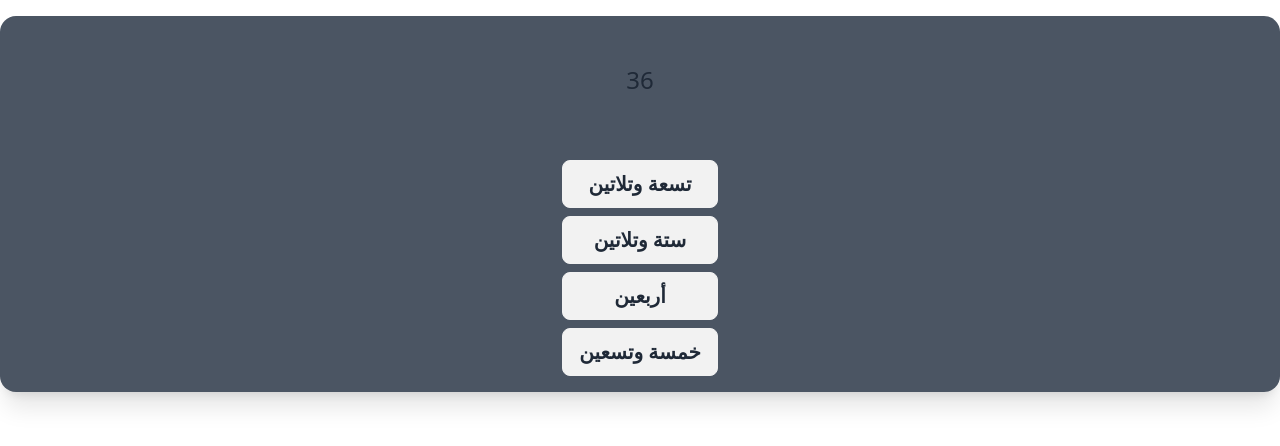
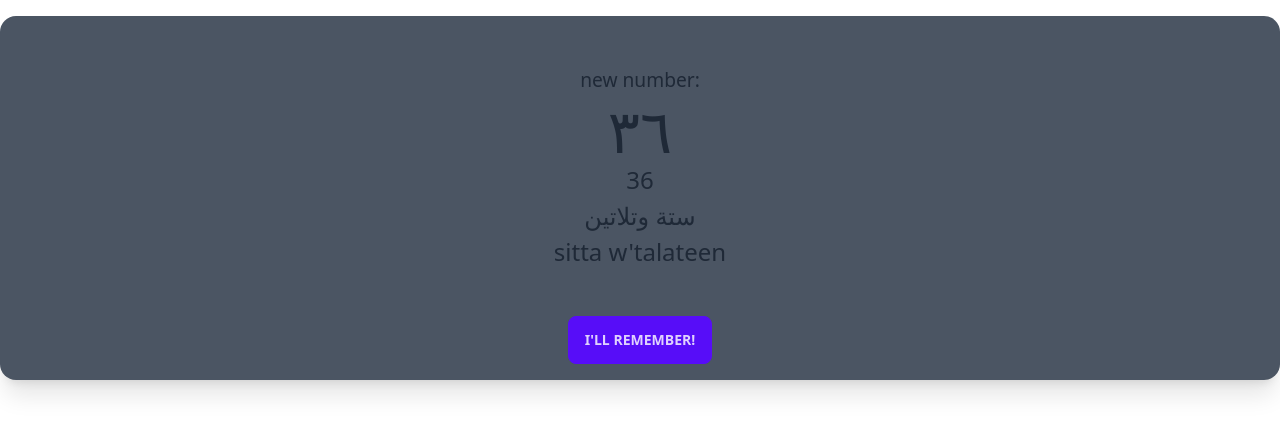
Before and after one commit to koljapluemer/arabic-numbers-practice, a Vue app: page / in a window 1280 px wide. Shown: the top 446 px of the page. Built offline with nearby package versions, Linux system fonts and the light colour scheme.

Commit message:
improved intro card for numbers, and adapt probabilities

```diff
--- a/src/App.vue
+++ b/src/App.vue
@@ -2,7 +2,7 @@
 import numbers from "./numbers.js";
 import { ref } from "vue";
 
-let randomNumber = {};
+let randomNumber = ref({});
 let numberBank = [];
 const fieldUsedAsPrompt = ref(0);
 const fieldUsedAsAnswer = ref(1);
@@ -17,7 +17,7 @@ let unitsPracticedYesterday = 0;
 numberBank = numbers;
 if (localStorage.getItem("numberBank")) {
   // if it is in localStorage, set the numberBank to the localStorage value
-  numberBank = JSON.parse(localStorage.getItem("numberBank"));
+  // numberBank = JSON.parse(localStorage.getItem("numberBank"));
 }
 
 // same with localStorage stats
@@ -52,8 +52,8 @@ function getRandomNumber() {
     );
     // we just sort the last, a bit randomly, and then pick the first element:
     const rarityLevels = [
-      { level: 0, probability: 0.5 }, // Level 0 (most common)
-      { level: 1, probability: 0.3 }, // Level 1 (less common)
+      { level: 0, probability: 0.9 }, // Level 0 (most common)
+      { level: 1, probability: 0.6 }, // Level 1 (less common)
       { level: 2, probability: 0.2 }, // Level 2 (even rarer)
       { level: 3, probability: 0.1 }, // Level 3 (rarer)
       { level: 4, probability: 0.05 }, // Level 3 (rarer)
@@ -76,13 +76,15 @@ function getRandomNumber() {
       return 0;
     });
   } else {
-    numbersList = numberBank.filter((number) => number.stats.length == 0).sort(() => Math.random() - 0.5)
+    numbersList = numberBank
+      .filter((number) => number.stats.length == 0)
+      .sort(() => Math.random() - 0.5);
   }
   if (numbersList.length == 0) {
     console.log(
       `tried picking a new number ${pickNewNumber}, but there was none, so getting any`
     );
-    numbersList = numberBank.sort(() => Math.random() - 0.5)
+    numbersList = numberBank.sort(() => Math.random() - 0.5);
   }
   newNumber = numbersList[0];
 
@@ -116,16 +118,16 @@ function getRandomNumber() {
   // shuffle the possible answers
   possibleAnswers.value.sort(() => Math.random() - 0.5);
 
-  randomNumber = newNumber;
+  randomNumber.value = newNumber;
   // save the numberBank to localStorage (doesn't make that much sense here in the code but whatever)
   localStorage.setItem("numberBank", JSON.stringify(numberBank));
 }
 
 function userSawPromptBefore(prompt) {
   // check if stats list even exists on this number
-  if (randomNumber.length == 5) {
+  if (randomNumber.value.length == 5) {
     // check if the prompt is in the stats list
-    const promptInStats = randomNumber[4].find(
+    const promptInStats = randomNumber.value[4].find(
       (entry) => entry.prompt === prompt
     );
     if (promptInStats) {
@@ -156,22 +158,26 @@ function handleAnswer(answer) {
     answer: answer,
     prompt: prompt.value,
   };
-  randomNumber.stats.push(statsEntry);
+  randomNumber.value.stats.push(statsEntry);
   // save to localStorage
   localStorage.setItem("numberBank", JSON.stringify(numberBank));
   // if correct, add one to repetitions, otherwise reset
-  randomNumber.sr.repetitions = answerWasCorrect
-    ? randomNumber.sr.repetitions + 1
+  randomNumber.value.sr.repetitions = answerWasCorrect
+    ? randomNumber.value.sr.repetitions + 1
     : 0;
   // if correct, double interval, if not, half it (min is 10)
-  randomNumber.sr.interval = answerWasCorrect
-    ? randomNumber.sr.interval * 2 * randomNumber.sr.repetitions
-    : Math.max(randomNumber.sr.interval / 2, 10);
+  randomNumber.value.sr.interval = answerWasCorrect
+    ? randomNumber.value.sr.interval * 2 * randomNumber.value.sr.repetitions
+    : Math.max(randomNumber.value.sr.interval / 2, 10);
   // calculate new dueAt by adding interval in seconds to current time (save as UNIX string)
-  randomNumber.sr.dueAt = Math.floor(
-    new Date().getTime() / 1000 + randomNumber.sr.interval
+  randomNumber.value.sr.dueAt = Math.floor(
+    new Date().getTime() / 1000 + randomNumber.value.sr.interval
   );
-  console.log("sr:", randomNumber.sr);
+  // if this was the very first time, just set dueAt to right now anyways
+  if (randomNumber.value.stats.length == 1) {
+    randomNumber.value.sr.dueAt = Math.floor(new Date().getTime() / 1000);
+  }
+  console.log("sr:", randomNumber.value.sr);
 }
 </script>
 
@@ -180,13 +186,30 @@ function handleAnswer(answer) {
   <div
     class="card bg-gray-600 shadow-xl m-4 p-4 flex flex-col items-center w-full max-w-screen-xl"
   >
-    <div class="card-body">
+    <div class="card-body text-2xl flex gap-1 flex-col items-center" v-if="randomNumber.stats.length == 0">
+    <small>new number:</small>
+      <span class="text-6xl">{{ randomNumber.ar }}</span>
+      <span>{{ randomNumber.val }}</span>
+      <span>{{ randomNumber.ar_long }}</span>
+      <span>{{ randomNumber.transliteration }}</span>
+    </div>
+    <div class="card-body" v-else>
       <div id="prompt" class="text-2xl">
         {{ prompt }}
       </div>
     </div>
 
-    <div class="card-actions flex-col justify-end mt-6 pt-2">
+    <div class="card-actions"  v-if="randomNumber.stats.length == 0">
+
+      <button
+        class="btn btn-primary mt-4"
+        @click="handleAnswer('Initial Review'); getRandomNumber()"
+      >
+        I'll remember!
+      </button>
+    </div>
+
+    <div class="card-actions flex-col justify-end mt-6 pt-2" v-else>
       <button
         class="btn text-xl w-full max-w-1/3 lowercase"
         :class="{
```
